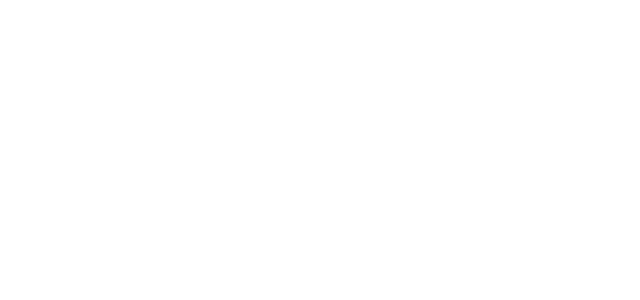
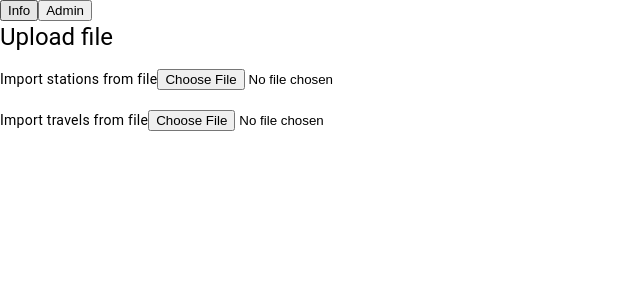
Before and after one commit to stanukih/HelsinkiCityBike, an Angular app in the folder client/: page /import_data in a window 1280 px wide. Before the commit this address led to /. Shown: the top 300 px of the page, without its empty margins (0-640 px from the left). Built offline with nearby package versions, Linux system fonts and the light colour scheme; sample sign-in values are in the browser's storage.

Commit message:
Create page input date from file

```diff
--- a/client/src/app/app-routing.module.ts
+++ b/client/src/app/app-routing.module.ts
@@ -9,6 +9,7 @@
 import { StationsPageComponent } from './stations-page/stations-page.component';
 import { TravelPageComponent } from './travel-page/travel-page.component';
 import { StantionAddPageComponent } from './stantion-add-page/stantion-add-page.component';
+import { ImportDataComponent } from './import-data/import-data.component';
 
 const routes: Routes = [
   {
@@ -34,6 +35,9 @@
     },
     {
       path: "stantion_add", component: StantionAddPageComponent
+    },
+    {
+      path: "import_data", component: ImportDataComponent
     }
     ]
   }
--- a/client/src/app/app.module.ts
+++ b/client/src/app/app.module.ts
@@ -22,7 +22,8 @@
 import { StantionAddPageComponent } from './stantion-add-page/stantion-add-page.component';
 import { MatFormFieldModule } from '@angular/material/form-field';
 import {MatInputModule} from '@angular/material/input'
-import {MatCardModule} from '@angular/material/card'
+import {MatCardModule} from '@angular/material/card';
+import { ImportDataComponent } from './import-data/import-data.component'
 //import { MatHint } from '@angular/material/form-field';
 //import { MatLabel } from '@angular/material/form-field';
 
@@ -38,7 +39,8 @@
     RegistrationPageComponent,
     StationsPageComponent,
     TravelPageComponent,
-    StantionAddPageComponent
+    StantionAddPageComponent,
+    ImportDataComponent
   ],
   imports: [
     MatCardModule,
--- /dev/null
+++ b/client/src/app/import-data/import-data.component.html
@@ -0,0 +1,7 @@
+<h1> Upload file </h1>
+    <label>Import stations from file</label>
+    <input type="file" class="file-upload" onchange="console.log(event.target.files)">
+    <br>
+    <br>
+    <label>Import travels from file</label>
+    <input type="file" class="file-upload" onchange="console.log(event.target.files)">
--- /dev/null
+++ b/client/src/app/import-data/import-data.component.ts
@@ -0,0 +1,18 @@
+import { Component } from '@angular/core';
+
+@Component({
+  selector: 'app-import-data',
+  templateUrl: './import-data.component.html',
+  styleUrls: ['./import-data.component.scss']
+})
+export class ImportDataComponent {
+  importStantions(file:string){
+    console.log(file)
+    console.log(typeof file)
+  }
+  importTravels(file:string){
+    console.log(file)
+    console.log(typeof file)
+  }
+
+}
```
Also changed, not shown: client/src/app/import-data/import-data.component.scss (added), 1 other file (tests, documents, lock files or other folders).
